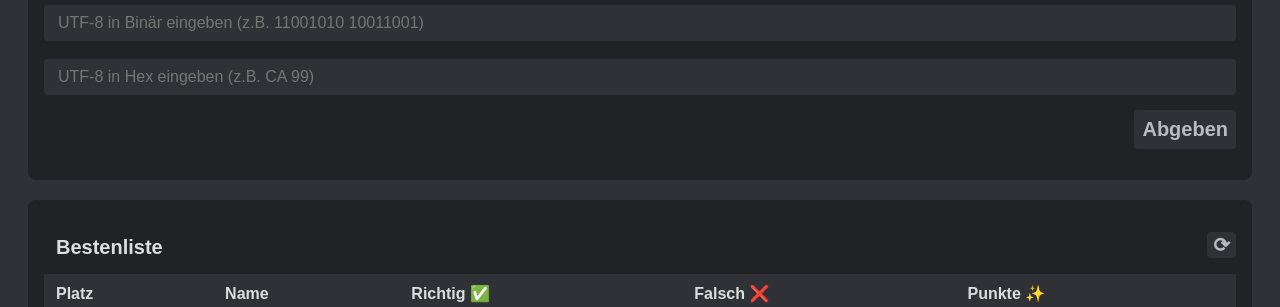
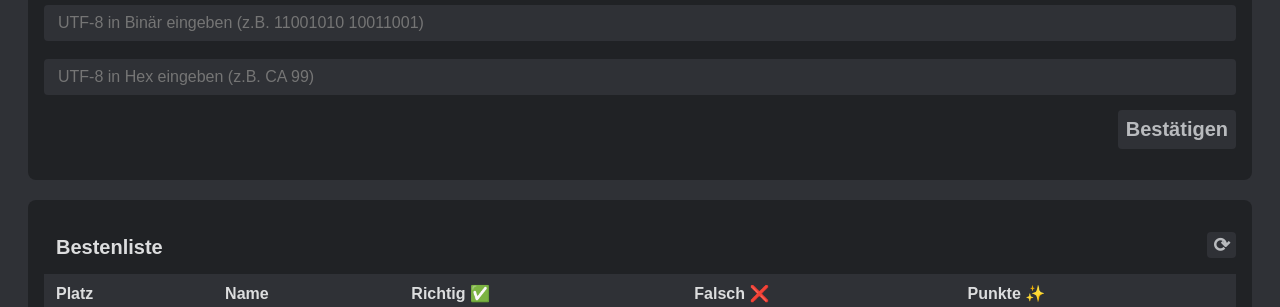
Before and after one commit to habnixzutun/unicodeToUTF8Trainer, a Flask app: page / in a window 1280 px wide. Shown: the part 278-585 px from the top of the page. Run offline with Flask 3, Linux system fonts and the light colour scheme; lists and menus that the app fills with data are empty.

Commit message:
small bugfix

```diff
--- a/templates/index.html
+++ b/templates/index.html
@@ -65,7 +65,7 @@
                     </div>
                 </div>
                 <div class="button-wrapper">
-                    <button class="byte-button" id="send-button" style="padding:8px;" disabled>Abgeben</button>
+                    <button class="byte-button" id="send-button" style="padding:8px;" disabled>Bestätigen</button>
                 </div>
             </div>
         </div>
```
